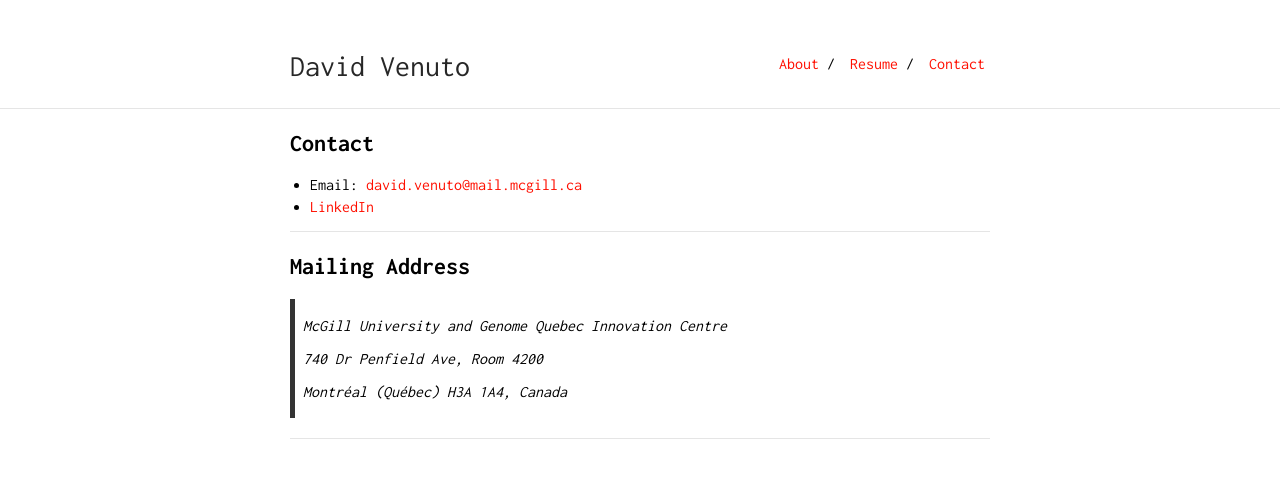
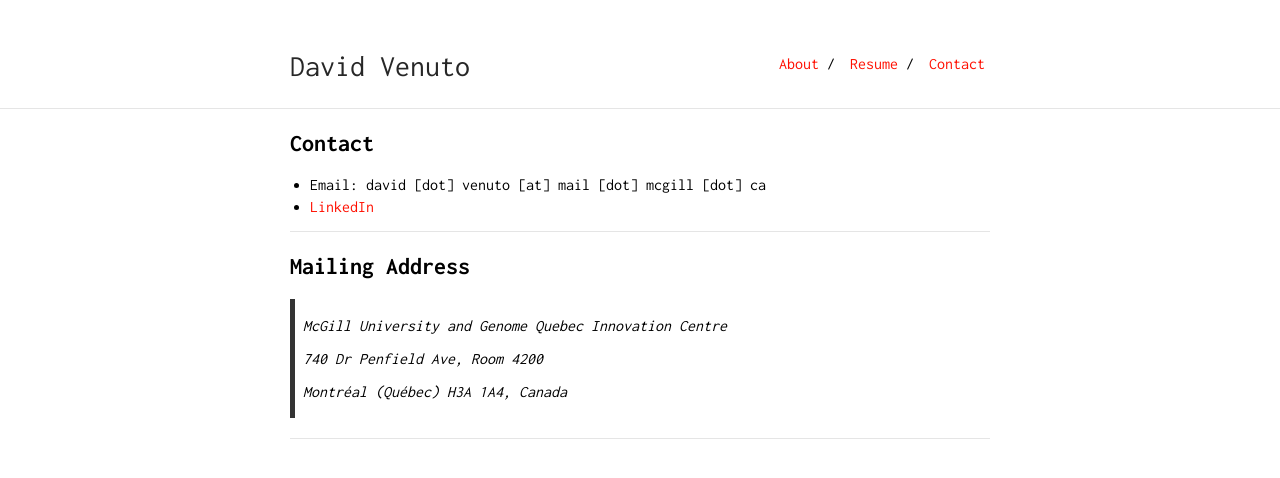
Before and after one commit to dvVenuto/dvvenuto.github.io, a Jekyll site: the page built from contact.md, in a window 1280 px wide. Shown: the top 478 px of the page. Built offline with Jekyll 4.4.1, drawn with Linux system fonts in a browser that asks for light colours; our own code applies the rules of GitHub Pages for plain Markdown files.

Commit message:
Update contact.md

```diff
--- a/contact.md
+++ b/contact.md
@@ -5,7 +5,7 @@ is_contact: true
 
 ## Contact
 
-* Email: [david.venuto@mail.mcgill.ca](mailto:david.venuto@mail.mcgill.ca)
+* Email: david [dot] venuto [at] mail [dot] mcgill [dot] ca
 * [LinkedIn](https://www.linkedin.com/in/david-venuto-53344b9a/)
 
 ---
```
